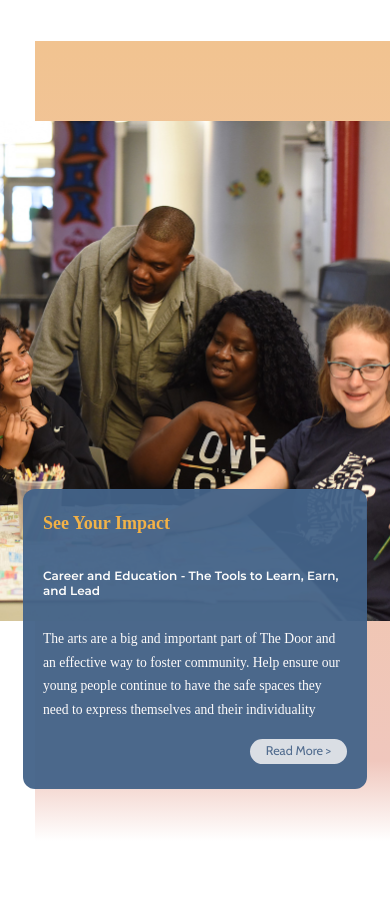
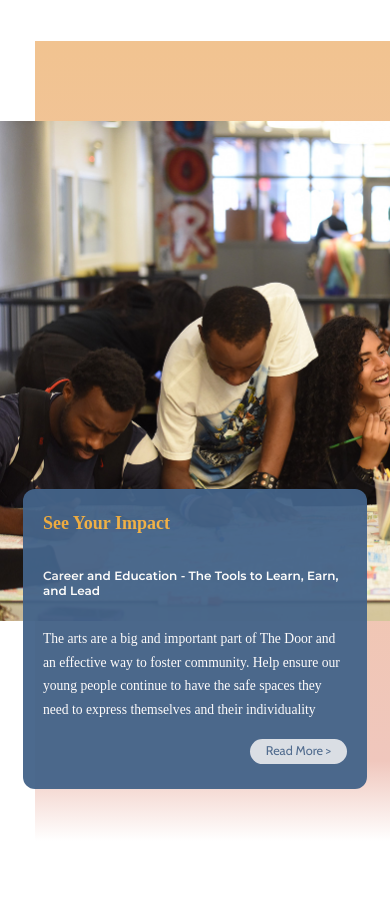
Before and after one commit to Ricomitch/The-Door, a React (Create React App) app in the folder client/: page / in a window 390 px wide. Shown: the part 1340-2237 px from the top of the page. Built offline with nearby package versions, Linux system fonts and the light colour scheme; a web font is replaced by a local one.

Commit message:
hero get involved works"

```diff
--- a/client/src/components/GetInvolved/HeroGetInvolved.css
+++ b/client/src/components/GetInvolved/HeroGetInvolved.css
@@ -12,8 +12,10 @@ div.HeroGetRectangle143 {
   .img-wrapper {
     height: 500px !important;
     width: 100% !important;
-    margin-bottom: 165px !important;
+    margin-bottom: 215px !important;
+    background-position-x: unset !important;
   }
+
   .HeroGetRectangle143 {
     left: 5%;
     top: 65% !important;
```
